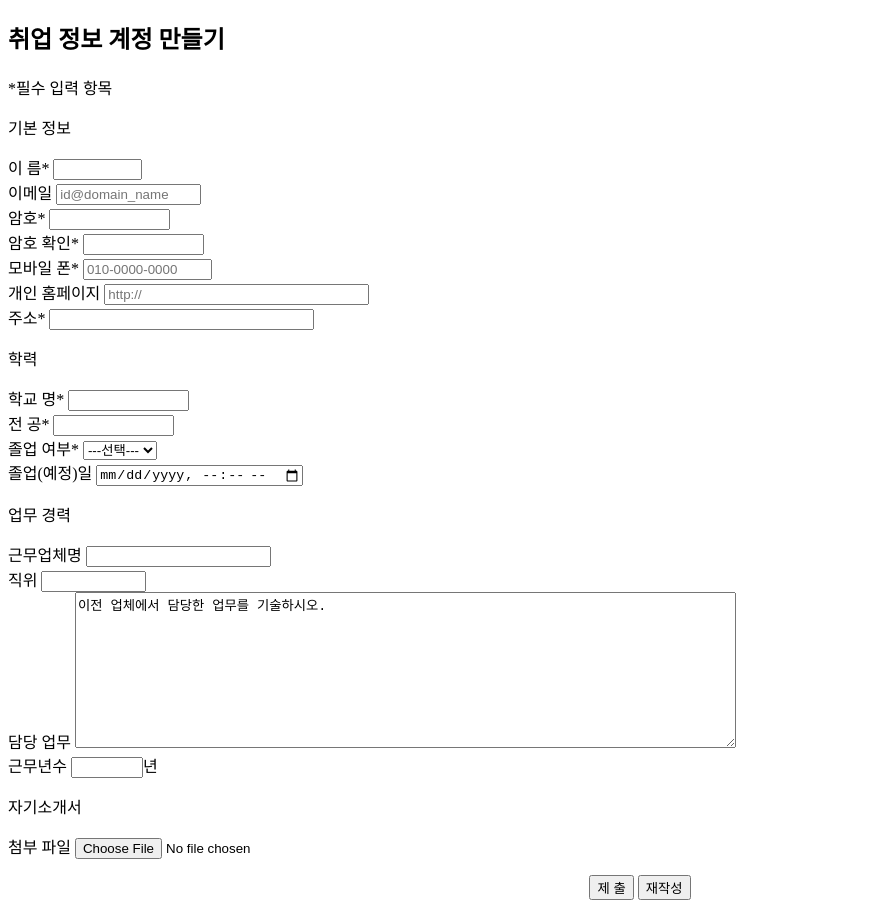
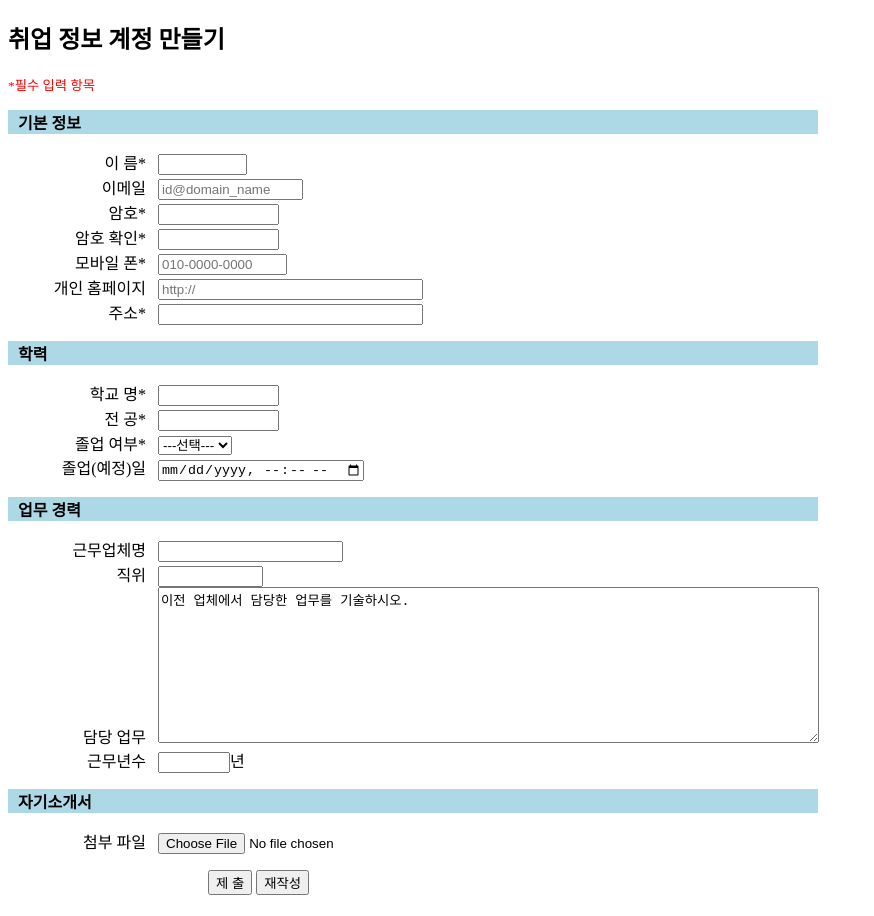
Before and after one commit to ssoyaa2/myhome, a plain HTML site: page reports/register.html in a window 1280 px wide. Shown: the whole page, without its empty margins (0-874 px from the left). Drawn offline with Linux system fonts and the light colour scheme.

```diff
--- a/reports/register.html
+++ b/reports/register.html
@@ -3,39 +3,71 @@
 <head>
     <meta charset="UTF-8">
     <title>회원가입</title>
+    <style>
+        .n{
+            color: red;
+            font-size: 10pt;
+        }
+        .b{
+            font-weight: bold;
+            background-color: lightblue;
+            width: 800px;
+            padding-left: 10px;
+        }
+        .button
+        {
+            padding-left: 200px;
+        }
+    </style>
 </head>
 <body>
 <h2>취업 정보 계정 만들기</h2>
-<p><div>*필수 입력 항목</div></p>
-<p><div>기본 정보</div></p>
+<p><div class = "n">*필수 입력 항목</div></p>
+<p><div class = "b">기본 정보</div></p>
 <form name="resume" method="post">
-    <label>이 름* <input type="text" id="your_name" name="your_name" size="8"></label> <br>
-    <label>이메일 <input type="email" id="email" name="email" size="15" placeholder="id@domain_name"></label> <br>
-    <label>암호* <input type="password" id="psw" name="psw" size="12"></label> <br>
-    <label>암호 확인* <input type="password" id="psw1" name="psw1" size="12"></label> <br>
-    <label>모바일 폰* <input type="tel" id="tel" name="tel" size="13" placeholder="010-0000-0000"></label> <br>
-    <label>개인 홈페이지 <input type="url" id="url" name="url" size="30" placeholder="http://"></label> <br>
-    <label>주소* <input type="text" id="adress" name="adress" size="30"></label> <br>
-    <p><div>학력 </div></p>
-    <label>학교 명* <input type="text" id="s_name" name="s_name" size="12"></label> <br>
-    <label>전 공* <input type="text" id="major" name="major" size="12"></label> <br>
-    <label>졸업 여부*
+    <label for="your_name" style="display: inline-block; margin-left: 8px; text-align: right; width: 130px; margin-right: 8px;">이 름*</label>
+        <input type="text" id="your_name" name="your_name" size="8"><br>
+    <label for="email" style="display: inline-block; margin-left: 8px; text-align: right; width: 130px; margin-right: 8px;">이메일 </label>
+        <input type="email" id="email" name="email" size="15" placeholder="id@domain_name"><br>
+    <label for="psw" style="display: inline-block; margin-left: 8px; text-align: right; width: 130px; margin-right: 8px;">암호* </label>
+        <input type="password" id="psw" name="psw" size="12"><br>
+    <label for="psw1" style="display: inline-block; margin-left: 8px; text-align: right; width: 130px; margin-right: 8px;">암호 확인* </label>
+        <input type="password" id="psw1" name="psw1" size="12"><br>
+    <label for="tel" style="display: inline-block; margin-left: 8px; text-align: right; width: 130px; margin-right: 8px;">모바일 폰* </label>
+        <input type="tel" id="tel" name="tel" size="13" placeholder="010-0000-0000"><br>
+    <label for="url" style="display: inline-block; margin-left: 8px; text-align: right; width: 130px; margin-right: 8px;">개인 홈페이지 </label>
+        <input type="url" id="url" name="url" size="30" placeholder="http://"><br>
+    <label for="adress" style="display: inline-block; margin-left: 8px; text-align: right; width: 130px; margin-right: 8px;">주소* </label>
+        <input type="text" id="adress" name="adress" size="30"><br>
+
+    <p><div class = "b">학력 </div></p>
+    <label for="s_name" style="display: inline-block; margin-left: 8px; text-align: right; width: 130px; margin-right: 8px;">학교 명* </label>
+        <input type="text" id="s_name" name="s_name" size="12"><br>
+    <label for="major" style="display: inline-block; margin-left: 8px; text-align: right; width: 130px; margin-right: 8px;">전 공* </label>
+        <input type="text" id="major" name="major" size="12"><br>
+    <label for="info" style="display: inline-block; margin-left: 8px; text-align: right; width: 130px; margin-right: 8px;">졸업 여부*</label>
         <select name="graduation" id="info">
             <option value="1">---선택---</option>
             <option value="2">졸업예정</option>
             <option value="3">졸업</option>
-        </select> </label> <br>
-    <label>졸업(예정)일
-        <input type="datetime-local"></label>
-    <p><div>업무 경력 </div></p>
-    <label>근무업체명 <input type="text" id="j_name" name="j_name" size="20"></label> <br>
-    <label>직위 <input type="text" id="position" name="position" size="10"></label> <br>
-    <label>담당 업무
-        <textarea name="work" id="work" cols="80" rows="10">이전 업체에서 담당한 업무를 기술하시오.</textarea></label> <br>
-    <label>근무년수 <input type="number" min="0" max="10" step="0.5">년</label> <br>
-    <p><div>자기소개서 </div></p>
-    <label>첨부 파일 <input type="file"></label> <br>
-    <p style="text-align: center;">
+        </select><br>
+    <label for="date" style="display: inline-block; margin-left: 8px; text-align: right; width: 130px; margin-right: 8px;">졸업(예정)일 </label>
+        <input type="datetime-local" id="date">
+
+    <p><div class = "b">업무 경력 </div></p>
+    <label for="j_name" style="display: inline-block; margin-left: 8px; text-align: right; width: 130px; margin-right: 8px;">근무업체명 </label>
+        <input type="text" id="j_name" name="j_name" size="20"><br>
+    <label for="position" style="display: inline-block; margin-left: 8px; text-align: right; width: 130px; margin-right: 8px;">직위 </label>
+        <input type="text" id="position" name="position" size="10"><br>
+    <label id="work" style="display: inline-block; margin-left: 8px; text-align: right; width: 130px; margin-right: 8px;">담당 업무</label>
+        <textarea name="work" id="work" cols="80" rows="10">이전 업체에서 담당한 업무를 기술하시오.</textarea><br>
+    <label for="year" style="display: inline-block; margin-left: 8px; text-align: right; width: 130px; margin-right: 8px;">근무년수 </label>
+        <input type="number" id="year" min="0" max="10" step="0.5">년 <br>
+
+    <p><div class = "b">자기소개서 </div></p>
+    <label for="file" style="display: inline-block; margin-left: 8px; text-align: right; width: 130px; margin-right: 8px;">첨부 파일 </label>
+        <input type="file"><br>
+    <p class="button">
         <input type="submit" value="제 출" id="submit">
         <input type="reset" value="재작성">
     </p>
```
